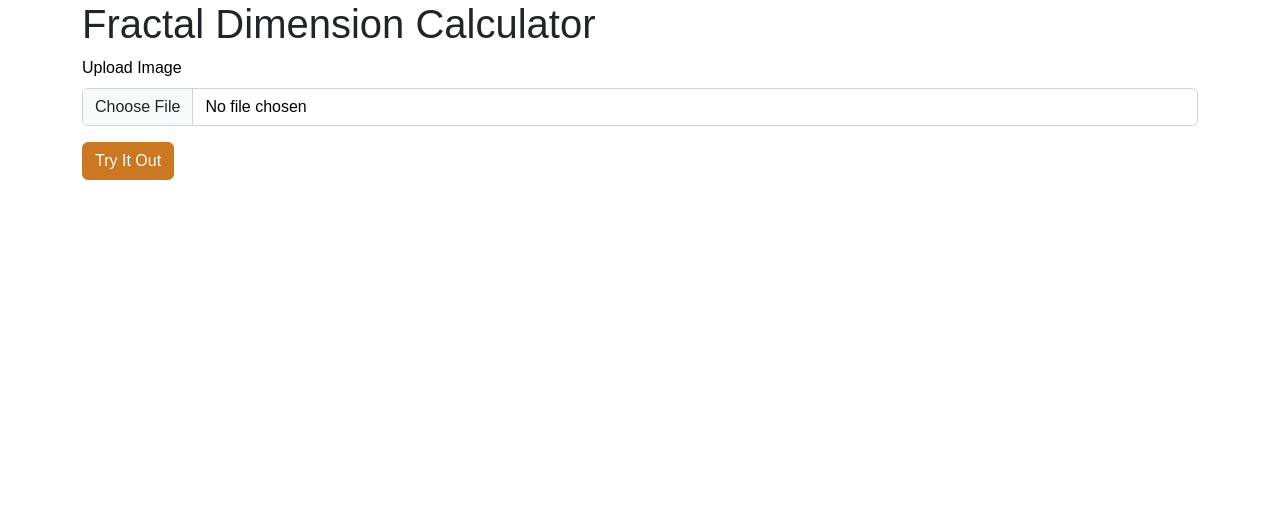
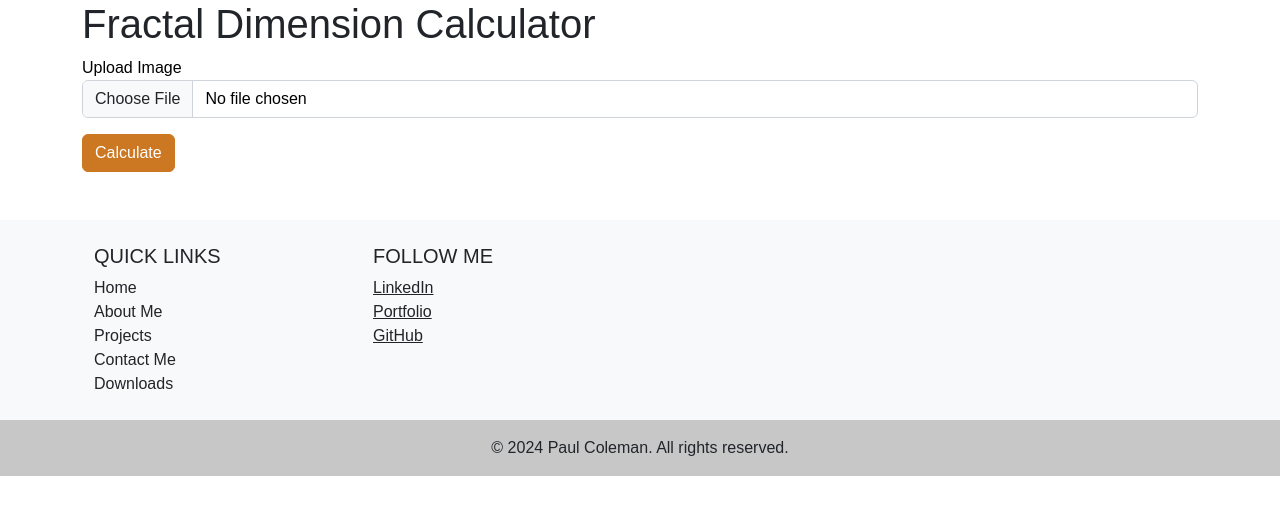
Before and after one commit to Pau1Co1e/PortfolioRender, a Flask app: page /fractal in a window 1280 px wide. Shown: the top 515 px of the page. Run offline with Flask 3, Linux system fonts and the light colour scheme; some libraries are stand-ins or nearby versions.

Commit message:
Fixed Fractal Calculator

```diff
--- a/app.py
+++ b/app.py
@@ -35,7 +35,7 @@ ALLOWED_REDIRECTS = {
 # App settings
 app.secret_key = os.getenv('SECRET_KEY', 'your_default_secret_key')
 app.config.update(
-    UPLOAD_FOLDER=os.path.join(app.root_path, 'uploads/'),
+    UPLOAD_FOLDER=os.path.join(app.root_path, 'static/uploads/'),
     MAX_CONTENT_LENGTH=16 * 1024 * 1024,  # Limit file size to 16MB
     ALLOWED_EXTENSIONS={'png', 'jpg', 'jpeg', 'gif', 'svg'},
     SQLALCHEMY_DATABASE_URI=os.getenv('DATABASE_URL', 'sqlite:///site.db'),
@@ -110,6 +110,7 @@ def contact():
     # If GET request, simply render the form
     return render_template('contact.html')
 
+
 @app.route('/download')
 def download():
     return render_template('download.html')
@@ -158,32 +159,22 @@ def chatbot_answer():
         return jsonify({"error": "An error occurred while processing your question"}), 500
 
 
-@app.route('/download_report')
-def download_report():
-    try:
-        fractal_dimension = 1.5
-        image_paths = {
-            'original': os.path.join(app.config['UPLOAD_FOLDER'], 'original.png'),
-            'grayscale': os.path.join(app.config['UPLOAD_FOLDER'], 'grayscale.png'),
-            'binary': os.path.join(app.config['UPLOAD_FOLDER'], 'binary.png'),
-            'analysis': os.path.join(app.config['UPLOAD_FOLDER'], 'fractal_dimension_analysis.png')
-        }
-        pdf_path = generate_report(fractal_dimension, image_paths)
-        return send_file(pdf_path, as_attachment=True)
-
-    except ValueError as e:
-        logger.error(f'Error generating report: {e}')
-        flash('An error occurred while generating the report.', 'danger')
-        return safe_redirect('fractal')
-
 
 @app.route('/fractal', methods=['GET', 'POST'])
+@csrf.exempt
 def fractal():
     if request.method == 'POST':
         try:
             file_path = validate_and_save_file(request)
             fractal_dimension, image_paths = calculate_fractal_dimension(file_path)
-            return render_template('fractal_result.html', fractal_dimension=fractal_dimension, image_paths=image_paths)
+
+            # Generate PDF report
+            pdf_path = generate_report(fractal_dimension, image_paths)
+
+            # Render result template with the download link
+            return render_template('fractal_result.html', fractal_dimension=fractal_dimension, image_paths=image_paths,
+                                   pdf_path=pdf_path)
+
         except ValueError as e:
             logger.error(f'Error processing image: {e}')
             flash(str(e), 'danger')
@@ -263,20 +254,28 @@ def perform_box_counting(image_binary):
 
 def save_images(image, image_gray, image_binary, fractal_dimension, log_box_sizes, log_box_counts, intercept):
     """Save the original, grayscale, binary images, and the fractal dimension analysis graph."""
-    image_paths = {
-        'original': 'original.png',
-        'grayscale': 'grayscale.png',
-        'binary': 'binary.png',
-        'analysis': 'fractal_dimension_analysis.png'
-    }
-    image.save(os.path.join(app.config['UPLOAD_FOLDER'], image_paths['original']))
-    plt.imsave(os.path.join(app.config['UPLOAD_FOLDER'], image_paths['grayscale']), image_gray, cmap='gray')
-    plt.imsave(os.path.join(app.config['UPLOAD_FOLDER'], image_paths['binary']), image_binary, cmap='binary')
+    try:
+        image_paths = {
+            'original': 'uploads/original.png',
+            'grayscale': 'uploads/grayscale.png',
+            'binary': 'uploads/binary.png',
+            'analysis': 'uploads/fractal_dimension_analysis.png'
+        }
 
-    # Save the fractal analysis graph using the log values and intercept
-    save_fractal_analysis_graph(log_box_sizes, log_box_counts, fractal_dimension, intercept, image_paths['analysis'])
+        image.save(os.path.join(app.config['UPLOAD_FOLDER'], 'original.png'))
+        plt.imsave(os.path.join(app.config['UPLOAD_FOLDER'], 'grayscale.png'), image_gray, cmap='gray')
+        plt.imsave(os.path.join(app.config['UPLOAD_FOLDER'], 'binary.png'), image_binary, cmap='binary')
 
-    return image_paths
+        # Save the fractal analysis graph
+        save_fractal_analysis_graph(log_box_sizes, log_box_counts, fractal_dimension, intercept,
+                                    os.path.join(app.config['UPLOAD_FOLDER'], 'fractal_dimension_analysis.png'))
+
+        logger.info(f"Images saved successfully: {image_paths}")
+        return image_paths
+
+    except Exception as e:
+        logger.error(f"Error saving images: {str(e)}")
+        raise
 
 
 def save_fractal_analysis_graph(log_box_sizes, log_box_counts, fractal_dimension, intercept, analysis_path):
@@ -295,24 +294,53 @@ def save_fractal_analysis_graph(log_box_sizes, log_box_counts, fractal_dimension
 
 def generate_report(fractal_dimension, image_paths):
     """Generate a PDF report for the fractal dimension analysis."""
-    pdf_path = os.path.join(app.config['UPLOAD_FOLDER'], 'fractal_report.pdf')
-    c = canvas.Canvas(pdf_path, pagesize=letter)
-    width, height = letter
+    try:
+        pdf_path = os.path.join(app.config['UPLOAD_FOLDER'], 'fractal_report.pdf')
+        c = canvas.Canvas(pdf_path, pagesize=letter)
+        width, height = letter
 
-    c.setFont("Helvetica-Bold", 16)
-    c.drawCentredString(width / 2, height - 40, "Fractal Dimension Analysis Report")
+        c.setFont("Helvetica-Bold", 16)
+        c.drawCentredString(width / 2, height - 40, "Fractal Dimension Analysis Report")
 
-    c.setFont("Helvetica", 12)
-    c.drawString(100, height - 80, f"Estimated Fractal Dimension: {fractal_dimension:.2f}")
-    c.drawString(100, height - 120, "Images:")
+        c.setFont("Helvetica", 12)
+        c.drawString(100, height - 80, f"Estimated Fractal Dimension: {fractal_dimension:.2f}")
+        c.drawString(100, height - 120, "Images:")
 
-    for i, (title, path) in enumerate(image_paths.items()):
-        c.drawImage(path, 100 + (i % 2) * 220, height - 220 - (i // 2) * 200, width=200, preserveAspectRatio=True,
-                    mask='auto')
+        image_width, image_height = 200, 200  # Fixed size for images
 
-    c.drawString(100, 50, "Generated by Fractal Dimension Calculator")
-    c.save()
-    return pdf_path
+        for i, (title, path) in enumerate(image_paths.items()):
+            if os.path.exists(path):
+                logger.info(f"Adding image {title} to PDF: {path}")
+                c.drawImage(
+                    path,
+                    100 + (i % 2) * 220,
+                    height - 220 - (i // 2) * 200,
+                    width=image_width,
+                    height=image_height,
+                    preserveAspectRatio=True,
+                    mask='auto'
+                )
+            else:
+                logger.error(f"Image not found: {path}")
+
+        c.drawString(100, 50, "Generated by Fractal Dimension Calculator")
+        c.save()
+        logger.info(f"PDF generated successfully: {pdf_path}")
+        return pdf_path
+
+    except Exception as e:
+        logger.error(f"Error generating PDF: {str(e)}")
+        raise
+
+
+@app.route('/download_report')
+def download_generated_report():
+    pdf_path = request.args.get('pdf_path')
+    if not pdf_path or not os.path.exists(pdf_path):
+        flash('Report not found.', 'danger')
+        return safe_redirect('fractal')
+
+    return send_file(pdf_path, as_attachment=True)
 
 
 def box_count(img, min_box_size, max_box_size, n_sizes):
--- /dev/null
+++ b/static/css/fractal-form.min.css
@@ -0,0 +1,3 @@
+body.light-mode{background-color:#ffffff;color:#000000}
+body.dark-mode{background-color:#121212;color:#f3f3f3}.dark-mode-text{color:#000000}
+body.dark-mode.dark-mode-text{color:#f3f3f3}
--- a/static/js/fractalreport.js
+++ b/static/js/fractal-form.js
@@ -1,5 +1,6 @@
-$('form').on('submit', function(event) {
+$('#fractal-form').on('submit', function(event) {
     event.preventDefault();  // Prevent the form from submitting normally
+
     const fileInput = document.getElementById('file');
     const file = fileInput.files[0];
 
@@ -11,12 +12,19 @@ $('form').on('submit', function(event) {
     const formData = new FormData();
     formData.append('file', file);
 
+    // Get the CSRF token from the form
+    const csrfToken = $('input[name="csrf_token"]').val();
+    formData.append('csrf_token', csrfToken);
+
     $.ajax({
-        url: '/fractalreport',
+        url: '/fractal',
         type: 'POST',
         data: formData,
         contentType: false,
         processData: false,
+        headers: {
+            'X-CSRFToken': csrfToken  // Include the CSRF token in the headers
+        },
         success: function(response) {
             if (response.fractalDimension !== undefined) {
                 // Redirect to the results page with parameters
--- /dev/null
+++ b/static/js/fractal-form.min.js
@@ -0,0 +1,2 @@
+$('form').on('submit',function(event){event.preventDefault();const fileInput=document.getElementById('file');const file=fileInput.files[0];if(!file){alert('Please select a file.');return}
+const formData=new FormData();formData.append('file',file);const csrfToken=$('input[name="csrf_token"]').val();formData.append('csrf_token',csrfToken);$.ajax({url:'/fractal',type:'POST',data:formData,contentType:!1,processData:!1,success:function(response){if(response.fractalDimension!==undefined){window.location.href=`/fractal_result?fractal_dimension=${response.fractalDimension}&original=${response.image_paths.original}&grayscale=${response.image_paths.grayscale}&binary=${response.image_paths.binary}&analysis=${response.image_paths.analysis}`}else{alert("Error: Fractal Dimension is undefined.")}},error:function(xhr,status,error){console.error("Error calculating fractal dimension.");alert("Error calculating fractal dimension.")}})})
--- a/static/js/fractalreport.min.js
+++ /dev/null
@@ -1,3 +0,0 @@
-$('form').on('submit',function(event){event.preventDefault();const fileInput=document.getElementById('file');const file=fileInput.files[0];if(!file){alert('Please select a file.');return}
-const formData=new FormData();formData.append('file',file);$.ajax({url:'/.fractalreport',type:'POST',data:formData,contentType:!1,processData:!1,success:function(response){console.log("Raw response:",response);const data=typeof response==="string"?JSON.parse(response):response;console.log("Parsed data:",data);if(data.fractalDimension!==undefined){console.log(this.success)
-alert("Fractal Dimension: "+data.fractalDimension)}else{console.error("Fractal Dimension is undefined");alert("Error: Fractal Dimension is undefined.")}},error:function(xhr,status,error){$('#loading-spinner').hide();console.error("Status: "+status);console.error("Error: "+error);console.error("Response Text: "+xhr.responseText);alert("Error calculating fractal dimension.")}})})
--- a/templates/about_me.html
+++ b/templates/about_me.html
@@ -63,7 +63,7 @@
         </div>
     </div>
 </div>
-    <footer class="bg-light text-center text-lg-start mt-5">
+<footer class="bg-light text-center text-lg-start mt-5">
     <div class="container p-4">
         <div class="row">
             <div class="col-lg-3 col-md-6 mb-4 mb-md-0">
--- a/templates/experience.html
+++ b/templates/experience.html
@@ -222,6 +222,6 @@
 <script src="{{ url_for('static', filename='js/script.min.js') }}"></script>
 <script src="{{ url_for('static', filename='js/chatbot.min.js') }}"></script>
 <script src="{{ url_for('static', filename='js/spinner.min.js') }}"></script>
-<script src="{{ url_for('static', filename='js/fractalreport.min.js') }}"></script>
+<script src="{{ url_for('static', filename='js/fractal-form.min.js') }}"></script>
 </body>
 </html>
--- a/templates/fractal.html
+++ b/templates/fractal.html
@@ -5,22 +5,68 @@
     <meta name="viewport" content="width=device-width, initial-scale=1.0">
     <title>Fractal Dimension Calculator</title>
     <link href="https://cdn.jsdelivr.net/npm/bootstrap@5.3.3/dist/css/bootstrap.min.css" rel="stylesheet">
-    <link href="{{ url_for('static', filename='css/style.min.css') }}" rel="stylesheet">
-    <link href="{{ url_for('static', filename='css/fractalreport.css') }}" rel="stylesheet">
+    <link href="{{ url_for('static', filename='css/style.css') }}" rel="stylesheet">
+    <link href="{{ url_for('static', filename='css/fractal-form.css') }}" rel="stylesheet">
 </head>
 <body>
     <div class="container">
         <h1>Fractal Dimension Calculator</h1>
-        <form id="uploadForm">
-            <div class="mb-3">
-                <label for="file" class="form-label">Upload Image</label>
-                <input class="form-control" type="file" id="file" name="file" accept="image/*">
-            </div>
-            <button type="submit" class="btn btn-primary">Try It Out</button>
+        <form id="fractal-form" method="post" enctype="multipart/form-data">
+            <input type="hidden" name="csrf_token" value="{{ csrf_token() }}">
+            <label for="file">Upload Image</label>
+            <input class="form-control" type="file" id="file" name="file" accept="image/*" required>
+            <button type="submit" class="btn btn-primary mt-3" style="background-color: #CC7722; border-color: #CC7722; color: #ffffff;">Calculate</button>
         </form>
         <div id="result"></div>
     </div>
-    <script src="https://code.jquery.com/jquery-3.7.1.min.js"></script>
-    <script src="{{ url_for('static', filename='js/fractalreport.js') }}"></script>
+    <footer class="bg-light text-center text-lg-start mt-5">
+    <div class="container p-4">
+        <div class="row">
+            <div class="col-lg-3 col-md-6 mb-4 mb-md-0">
+                <h5 class="text-uppercase">Quick Links</h5>
+
+                <ul class="list-unstyled mb-0">
+                    <li>
+                        <a class="nav-link {% if request.endpoint == 'index' %}active{% endif %}" aria-current="page" href="{{ url_for('index') }}">Home</a>
+                    </li>
+                    <li>
+                        <a class="nav-link {% if request.endpoint == 'about_me' %}active{% endif %}" href="{{ url_for('about_me') }}">About Me</a>
+                    </li>
+                    <li>
+                        <a class="nav-link {% if request.endpoint == 'experience' %}active{% endif %}" href="{{ url_for('experience') }}">Projects</a>                    </li>
+                    <li>
+                        <a class="nav-link {% if request.endpoint == 'contact' %}active{% endif %}" href="{{ url_for('contact') }}">Contact Me</a>
+                    </li>
+                    <li class="nav-item">
+                        <a class="nav-link {% if request.endpoint == 'download' %}active{% endif %}" href="{{ url_for('download') }}">Downloads</a>
+                    </li>
+                </ul>
+            </div>
+            <div class="col-lg-3 col-md-6 mb-4 mb-md-0">
+                <h5 class="text-uppercase">Follow Me</h5>
+                <ul class="list-unstyled mb-0">
+                    <li><a href="https://www.linkedin.com/in/paulc88" class="text-dark">LinkedIn</a></li>
+                    <li><a href="https://colemantech.netlify.app" class="text-dark">Portfolio</a></li>
+                    <li><a href="https://github.com/Pau1Co1e/" class="text-dark">GitHub</a></li>
+                </ul>
+            </div>
+        </div>
+    </div>
+    <div class="text-center p-3" style="background-color: rgba(0, 0, 0, 0.2);">
+        © 2024 Paul Coleman. All rights reserved.
+    </div>
+
+</footer>
+
+{#    <script src="https://code.jquery.com/jquery-3.7.1.min.js"></script>#}
+    <script src="{{ url_for('static', filename='js/fractal-form.js') }}"></script>
+{#    <script src="{{ url_for('static', filename='js/script.js') }}"></script>#}
+
+
+    <script src="https://code.jquery.com/jquery-3.7.1.min.js" integrity="sha384-1H217gwSVyLSIfaLxHbE7dRb3v4mYCKbpQvzx0cegeju1MVsGrX5xXxAvs/HgeFs" crossorigin="anonymous"></script>
+{#    <script src="{{ url_for('static', filename='js/chatbot.min.js') }}"></script>#}
+    <script src="{{ url_for('static', filename='js/script.min.js') }}"></script>
+    <script src="https://cdn.jsdelivr.net/npm/@popperjs/core@2.10.2/dist/umd/popper.min.js"></script>
+    <script src="https://cdn.jsdelivr.net/npm/bootstrap@5.3.3/dist/js/bootstrap.bundle.min.js"></script>
 </body>
 </html>
```
Also changed, not shown: templates/fractal_result.html (+10 -14 lines), static/css/fractal-form.css (renamed from static/css/fractalreport.css), 1 other file.
